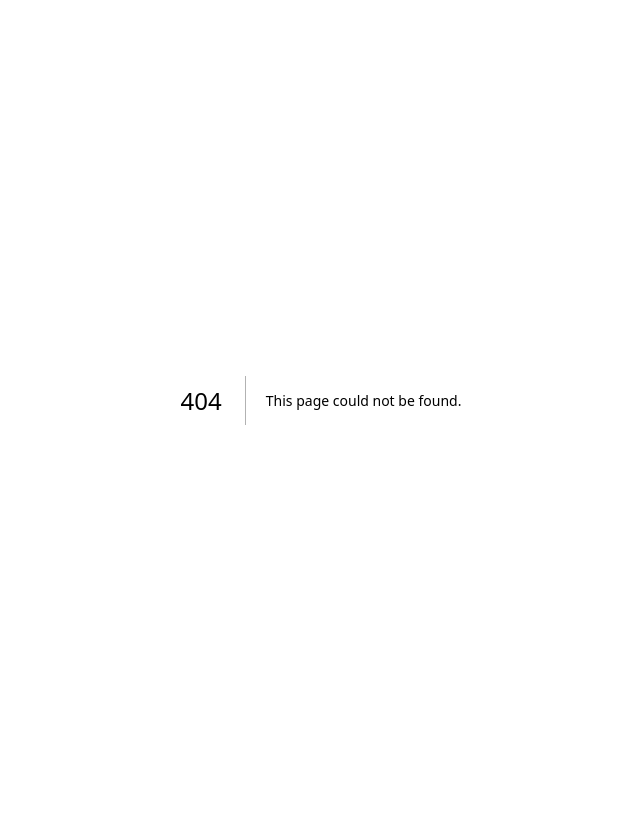
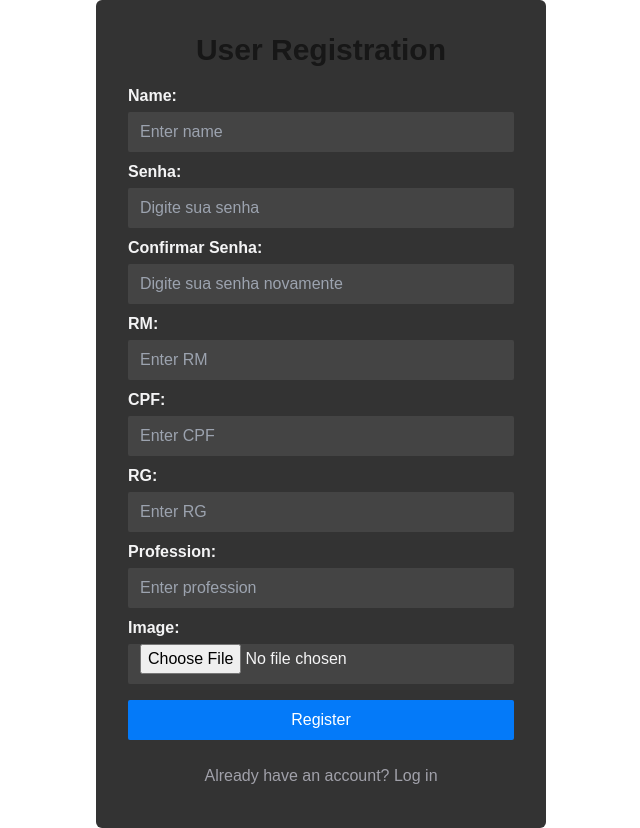
Before and after one commit to duuguedes/dp-fiap-rm94787, a Next.js app: page /sign-up in a window 1280 px wide. Before the commit this address had no page. Shown: the whole page, without its empty margins (319-959 px from the left). Before the commit the page ends 800 px from the top, so only its background shows below. Built offline with nearby package versions, Linux system fonts and the light colour scheme.

Commit message:
feat: create sign-up page

```diff
--- a/package.json
+++ b/package.json
@@ -12,7 +12,8 @@
     "next": "14.2.13",
     "react": "^18",
     "react-dom": "^18",
-    "react-hot-toast": "^2.4.1"
+    "react-hot-toast": "^2.4.1",
+    "short-unique-id": "^5.2.0"
   },
   "devDependencies": {
     "@types/node": "^20",
--- /dev/null
+++ b/src/app/sign-up/page.tsx
@@ -0,0 +1,264 @@
+/* eslint-disable @typescript-eslint/no-unused-vars */
+'use client'
+
+import Button from '@/components/button'
+import Input from '@/components/input'
+import Link from 'next/link'
+import { useRouter } from 'next/navigation'
+import { useState } from 'react'
+import toast from 'react-hot-toast'
+import ShortUniqueId from 'short-unique-id'
+
+export default function SignUp() {
+  const router = useRouter()
+
+  const [form, setForm] = useState({
+    name: '',
+    password: '',
+    confirmPassword: '',
+    rm: '',
+    cpf: '',
+    rg: '',
+    profession: '',
+    image: null as File | null,
+  })
+
+  const [errors, setErrors] = useState({
+    name: '',
+    password: '',
+    confirmPassword: '',
+    rm: '',
+    cpf: '',
+    rg: '',
+    profession: '',
+    image: null,
+  })
+
+  function validateForm() {
+    let isValid = true
+    const newErrors = {
+      name: '',
+      password: '',
+      confirmPassword: '',
+      rm: '',
+      cpf: '',
+      rg: '',
+      profession: '',
+      image: null,
+    }
+
+    // Validação do Nome
+    if (!form.name.trim()) {
+      newErrors.name = 'Name is required'
+      isValid = false
+    } else if (form.name.length < 3) {
+      newErrors.name = 'Name must have at least 3 characters'
+      isValid = false
+    }
+
+    // Validação da Senha
+    if (!form.password) {
+      newErrors.password = 'Password is required'
+      isValid = false
+    } else if (form.password.length < 6) {
+      newErrors.password = 'Password must have at least 6 characters'
+      isValid = false
+    }
+
+    // Validação da Confirmação de Senha
+    if (form.password !== form.confirmPassword) {
+      newErrors.confirmPassword = 'Passwords do not match'
+      isValid = false
+    }
+
+    // Validação do RM
+    if (!form.rm.trim()) {
+      newErrors.rm = 'RM is required'
+      isValid = false
+    }
+
+    // Validação do CPF
+    const cpfRegex = /^\d{3}\.\d{3}\.\d{3}-\d{2}$/
+    if (!form.cpf.trim()) {
+      newErrors.cpf = 'CPF is required'
+      isValid = false
+    } else if (!cpfRegex.test(form.cpf)) {
+      newErrors.cpf = 'Invalid CPF (format: xxx.xxx.xxx-xx)'
+      isValid = false
+    }
+
+    // Validação do RG
+    const rgRegex = /^\d{2}\.\d{3}\.\d{3}-\d{1}$/
+    if (!form.rg.trim()) {
+      newErrors.rg = 'RG is required'
+      isValid = false
+    } else if (!rgRegex.test(form.rg)) {
+      newErrors.rg = 'Invalid RG (format: xx.xxx.xxx-x)'
+      isValid = false
+    }
+
+    // Validação da Profissão
+    if (!form.profession.trim()) {
+      newErrors.profession = 'Profession is required'
+      isValid = false
+    }
+
+    setErrors(newErrors)
+    return isValid
+  }
+
+  async function handleSubmit(e: React.FormEvent<HTMLFormElement>) {
+    e.preventDefault()
+
+    if (!validateForm()) {
+      return
+    }
+
+    try {
+      const uid = new ShortUniqueId({ length: 10 })
+      const formData = new FormData()
+      formData.append('id', uid.rnd())
+      formData.append('name', form.name)
+      formData.append('password', form.password)
+      formData.append('rm', form.rm)
+      formData.append('cpf', form.cpf)
+      formData.append('rg', form.rg)
+      formData.append('profession', form.profession)
+      if (form.image) {
+        formData.append('image', form.image)
+      }
+
+      const response = await fetch(
+        `${process.env.NEXT_PUBLIC_API_BASE_URL}/user`,
+        {
+          method: 'POST',
+          body: formData,
+        }
+      )
+
+      const data = await response.json()
+
+      if (data.statusCode !== 200) {
+        toast.error('Error registering user')
+        return
+      }
+
+      toast.success('User registered successfully!')
+      setForm({
+        name: '',
+        password: '',
+        confirmPassword: '',
+        rm: '',
+        cpf: '',
+        rg: '',
+        profession: '',
+        image: null,
+      })
+      router.push('/sign-in')
+    } catch (error) {
+      toast.error('Error registering user')
+    }
+  }
+
+  return (
+    <div className="w-full min-h-screen flex flex-col gap-8 items-center justify-center">
+      <div className="w-full md:w-[450px] flex flex-col gap-4 bg-custom-gray p-8 rounded-md">
+        <h2 className="text-center text-3xl font-semibold">
+          User Registration
+        </h2>
+
+        <form onSubmit={handleSubmit} className="flex flex-col gap-4">
+          <div className="flex flex-col gap-2">
+            <Input
+              id="name"
+              label="Name:"
+              type="text"
+              value={form.name}
+              placeholder="Enter name"
+              onChange={(e) => setForm({ ...form, name: e.target.value })}
+              error={errors.name}
+            />
+
+            <Input
+              id="password"
+              label="Senha:"
+              type="password"
+              value={form.password}
+              placeholder="Digite sua senha"
+              onChange={(e) => setForm({ ...form, password: e.target.value })}
+              error={errors.password}
+            />
+
+            <Input
+              id="confirmPassword"
+              label="Confirmar Senha:"
+              type="password"
+              value={form.confirmPassword}
+              placeholder="Digite sua senha novamente"
+              onChange={(e) =>
+                setForm({ ...form, confirmPassword: e.target.value })
+              }
+              error={errors.confirmPassword}
+            />
+
+            <Input
+              id="rm"
+              label="RM:"
+              type="text"
+              value={form.rm}
+              placeholder="Enter RM"
+              onChange={(e) => setForm({ ...form, rm: e.target.value })}
+              error={errors.rm}
+            />
+
+            <Input
+              id="cpf"
+              label="CPF:"
+              type="text"
+              value={form.cpf}
+              placeholder="Enter CPF"
+              onChange={(e) => setForm({ ...form, cpf: e.target.value })}
+              error={errors.cpf}
+            />
+
+            <Input
+              id="rg"
+              label="RG:"
+              type="text"
+              value={form.rg}
+              placeholder="Enter RG"
+              onChange={(e) => setForm({ ...form, rg: e.target.value })}
+              error={errors.rg}
+            />
+
+            <Input
+              id="profession"
+              label="Profession:"
+              type="text"
+              value={form.profession}
+              placeholder="Enter profession"
+              onChange={(e) => setForm({ ...form, profession: e.target.value })}
+              error={errors.profession}
+            />
+
+            <Input
+              id="image"
+              label="Image:"
+              type="file"
+              accept="image/*"
+              onChange={(e) => {
+                const file = e.target.files?.[0]
+                setForm({ ...form, image: file || null })
+              }}
+            />
+          </div>
+          <Button type="submit">Register</Button>
+        </form>
+
+        <Link href="/sign-in" className="text-center">
+          <Button variant="ghost">Already have an account? Log in</Button>
+        </Link>
+      </div>
+    </div>
+  )
+}
```
Also changed, not shown: 1 other file (tests, documents, lock files or other folders).
